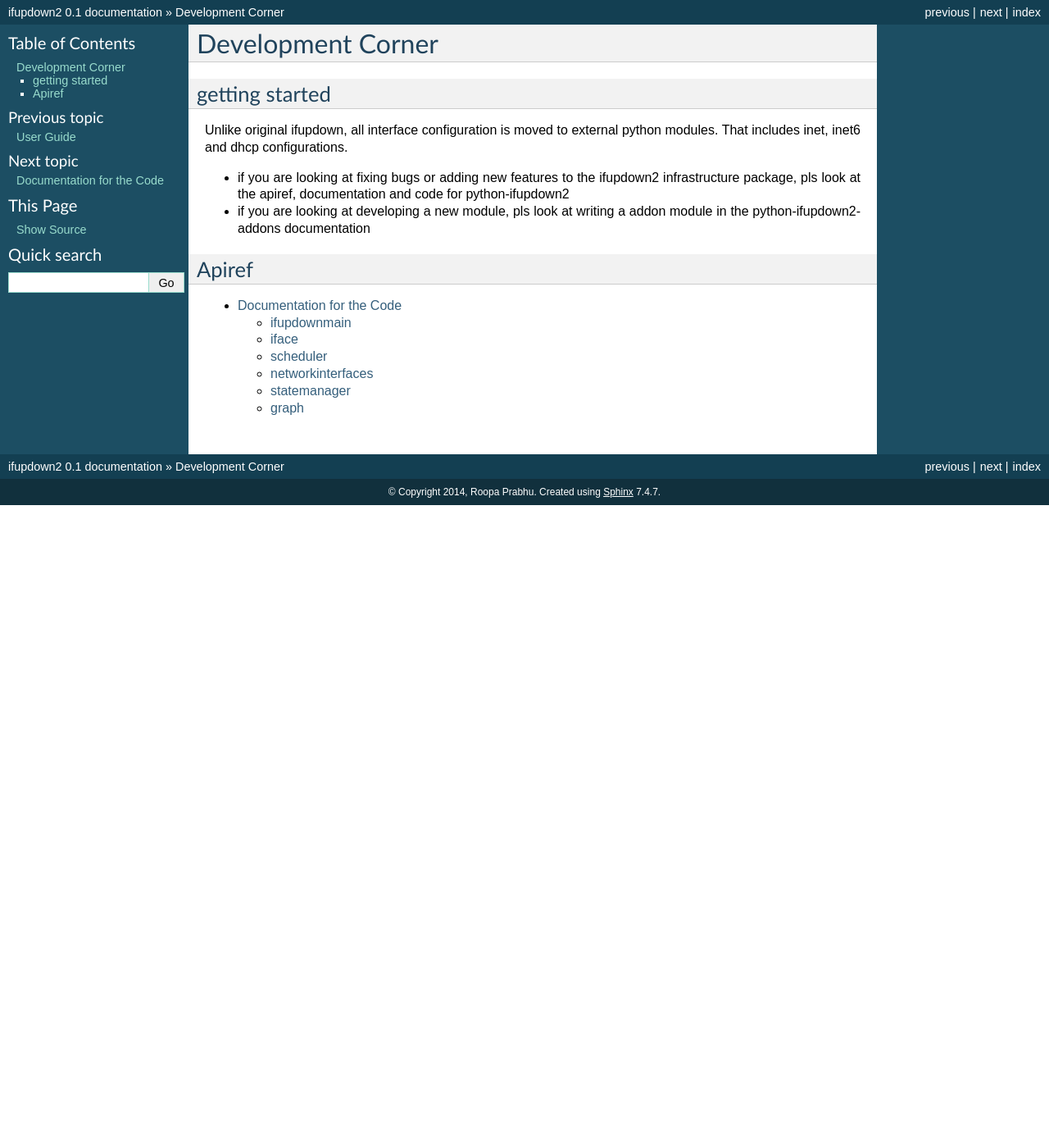
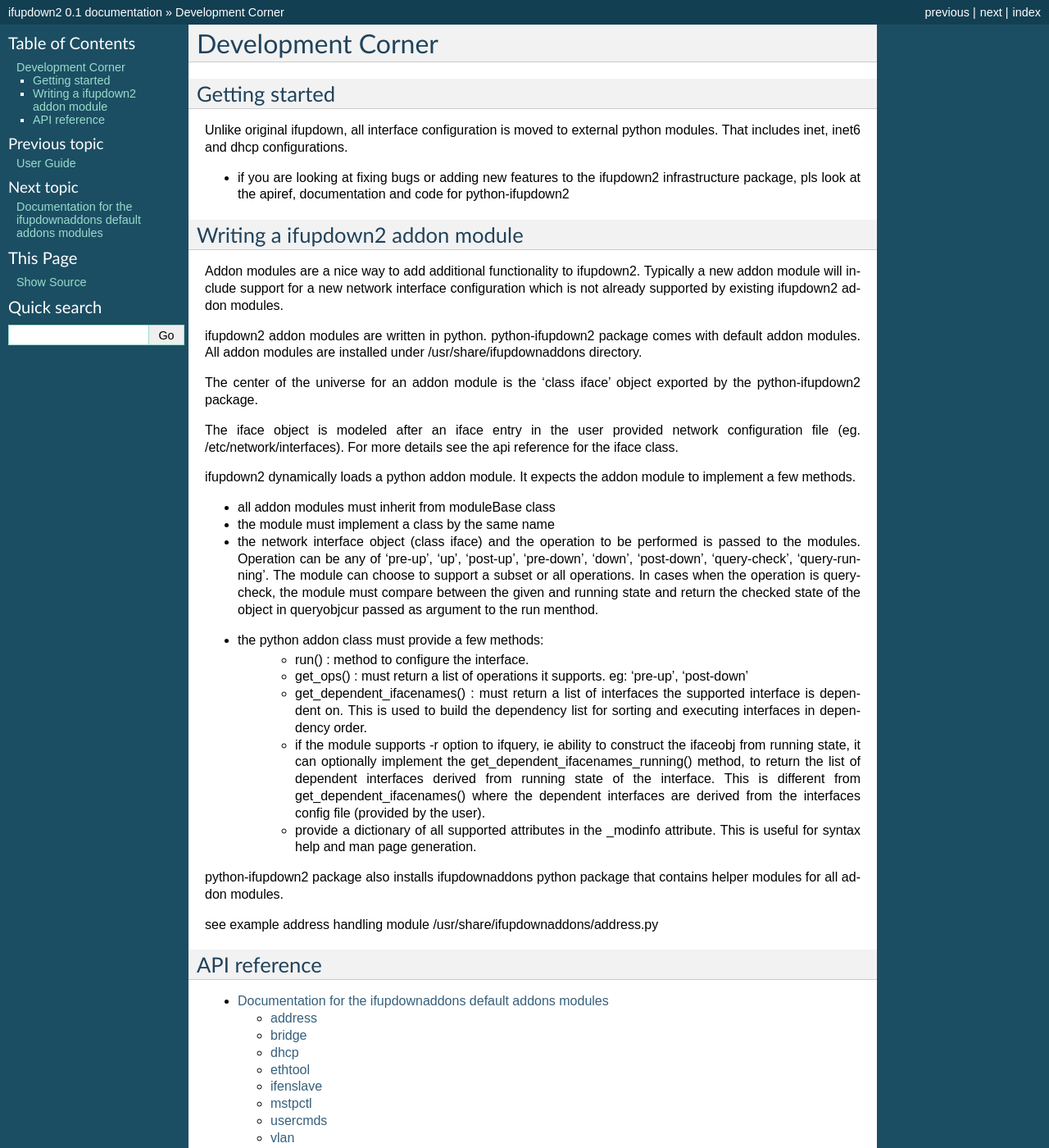
Before and after one commit to CumulusNetworks/ifupdown2, a Sphinx documentation site: the page built from ifupdown2/docs/source/developmentcorner.rst, in a window 1280 px wide and 1400 px high. Shown: the whole window at 82% size. Built offline with Sphinx 7.4.7, drawn with Linux system fonts in a browser that asks for light colours; some of the changed text lies outside the part shown.

Commit message:
Move python-ifupdown2 addons documentation into the ifupdown2 folder.

```diff
--- /dev/null
+++ b/ifupdown2/docs/source/addonsapiref.rst
@@ -0,0 +1,61 @@
+Documentation for the ifupdownaddons default addons modules
+***********************************************************
+
+address
+=======
+
+.. automodule:: address
+
+.. autoclass:: address
+   :members: run, get_ops
+
+
+bridge
+======
+
+.. automodule:: bridge
+
+.. autoclass:: bridge
+   :members: run, get_ops
+
+dhcp
+====
+
+.. automodule:: dhcp
+
+.. autoclass:: dhcp
+
+ethtool
+=======
+
+.. automodule:: ethtool
+
+.. autoclass:: ethtool
+
+ifenslave
+=========
+
+.. automodule:: ifenslave
+
+.. autoclass:: ifenslave
+
+mstpctl
+=======
+
+.. automodule:: mstpctl
+
+.. autoclass:: mstpctl
+
+usercmds
+========
+
+.. automodule:: usercmds
+
+.. autoclass:: usercmds
+
+vlan
+====
+
+.. automodule:: vlan
+
+.. autoclass:: vlan
--- a/ifupdown2/docs/source/conf.py
+++ b/ifupdown2/docs/source/conf.py
@@ -17,6 +17,10 @@ import sys, os
 # add these directories to sys.path here. If the directory is relative to the
 # documentation root, use os.path.abspath to make it absolute, like shown here.
 sys.path.insert(0, os.path.abspath('../../ifupdown'))
+sys.path.append(os.path.abspath('../../addons'))
+sys.path.append(os.path.abspath('../../'))
+sys.path.append(os.path.abspath('../../ifupdownaddons'))
+sys.path.append(os.path.abspath('../../../ifupdown2'))
 
 # -- General configuration -----------------------------------------------------
 
--- a/ifupdown2/docs/source/developmentcorner.rst
+++ b/ifupdown2/docs/source/developmentcorner.rst
@@ -1,7 +1,7 @@
 Development Corner
 ==================
 
-getting started
+Getting started
 ---------------
 Unlike original ifupdown, all interface configuration is moved to external
 python modules. That includes inet, inet6 and dhcp configurations.
@@ -10,12 +10,63 @@ python modules. That includes inet, inet6 and dhcp configurations.
   infrastructure package, pls look at the apiref, documentation and code
   for python-ifupdown2
 
-* if you are looking at developing a new module, pls look at writing a addon
-  module in the python-ifupdown2-addons documentation
 
-Apiref
-------
+Writing a ifupdown2 addon module
+--------------------------------
+Addon modules are a nice way to add additional functionality to ifupdown2.
+Typically a new addon module will include support for a new network interface
+configuration which is not already supported by existing ifupdown2 addon
+modules.
+
+ifupdown2 addon modules are written in python. python-ifupdown2 package
+comes with default addon modules. All addon modules are installed under
+/usr/share/ifupdownaddons directory.
+
+The center of the universe for an addon module is the 'class iface' object
+exported by the python-ifupdown2 package.
+
+The iface object is modeled after an iface entry in the user provided network
+configuration file (eg. /etc/network/interfaces). For more details see
+the api reference for the iface class.
+
+ifupdown2 dynamically loads a python addon module. It expects the addon module
+to implement a few methods.
+
+* all addon modules must inherit from moduleBase class
+* the module must implement a class by the same name
+* the network interface object (class iface) and the operation to be performed
+  is passed to the modules. Operation can be any of 'pre-up', 'up', 'post-up',
+  'pre-down', 'down', 'post-down', 'query-check', 'query-running'.
+  The module can choose to support a subset or all operations.
+  In cases when the operation is query-check, the module must compare between
+  the given and running state and return the checked state of the object in
+  queryobjcur passed as argument to the run menthod.
+* the python addon class must provide a few methods:
+    * run() : method to configure the interface.
+    * get_ops() : must return a list of operations it supports.
+      eg: 'pre-up', 'post-down'
+    * get_dependent_ifacenames() : must return a list of interfaces the
+      supported interface is dependent on. This is used to build the
+      dependency list for sorting and executing interfaces in dependency order.
+    * if the module supports -r option to ifquery, ie ability to construct the
+      ifaceobj from running state, it can optionally implement the
+      get_dependent_ifacenames_running() method, to return the list of
+      dependent interfaces derived from running state of the interface.
+      This is different from get_dependent_ifacenames() where the dependent
+      interfaces are derived from the interfaces config file (provided by the
+      user).
+    * provide a dictionary of all supported attributes in the _modinfo
+      attribute. This is useful for syntax help and man page generation.
+
+python-ifupdown2 package also installs ifupdownaddons python package
+that contains helper modules for all addon modules.
+
+see example address handling module /usr/share/ifupdownaddons/address.py
+
+API reference
+-------------
 .. toctree::
    :maxdepth: 2
 
-   apiref.rst
+   addonsapiref.rst
+   addonshelperapiref.rst
```
Also changed, not shown: ifupdown2/docs.addons/source/developmentcorner.rst (+20 -6 lines), ifupdown2/docs/source/addonshelperapiref.rst (added, +44 -0 lines), ifupdown2/docs/source/gettingstarted.rst (+5 -5 lines), ifupdown2/docs/source/intro.rst (+21 -11 lines).
